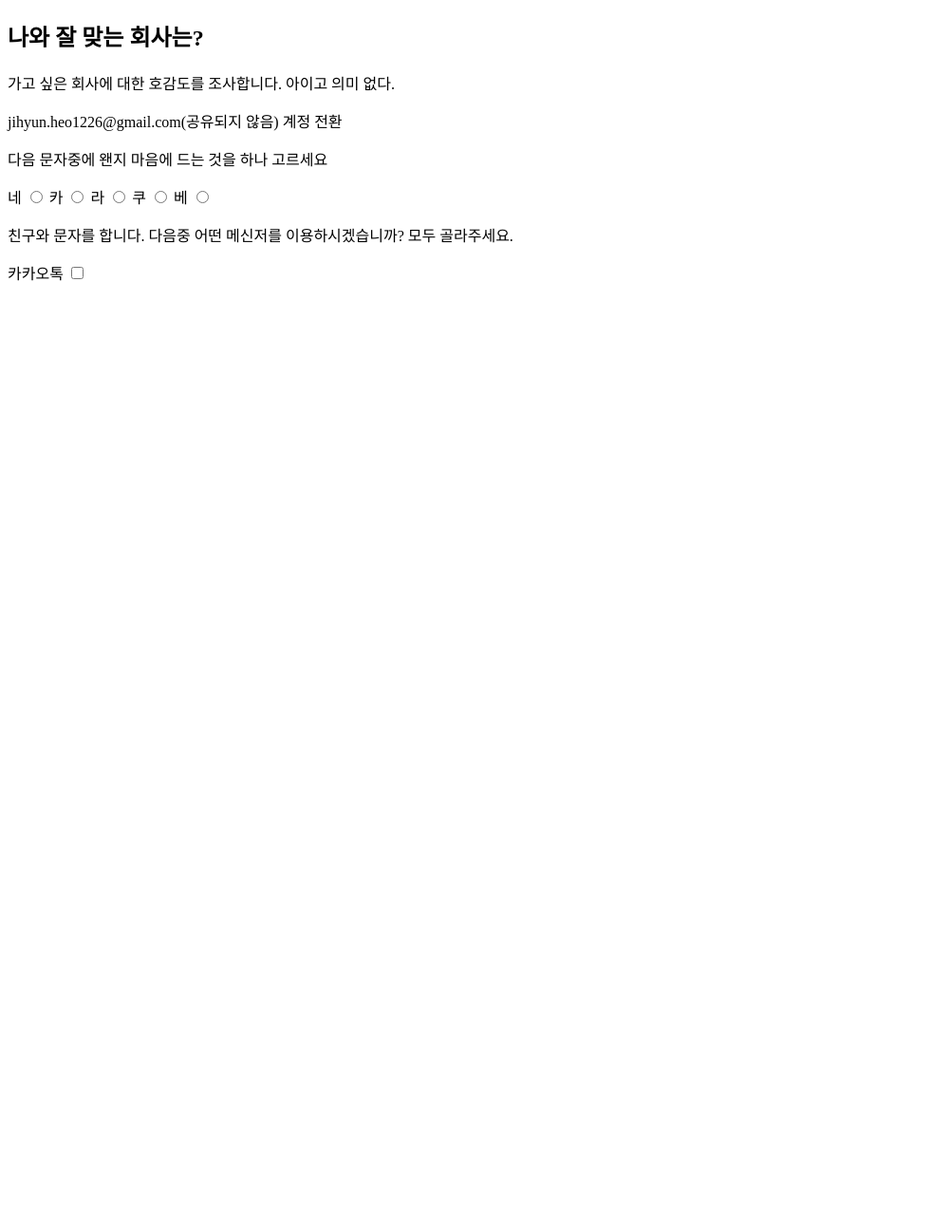
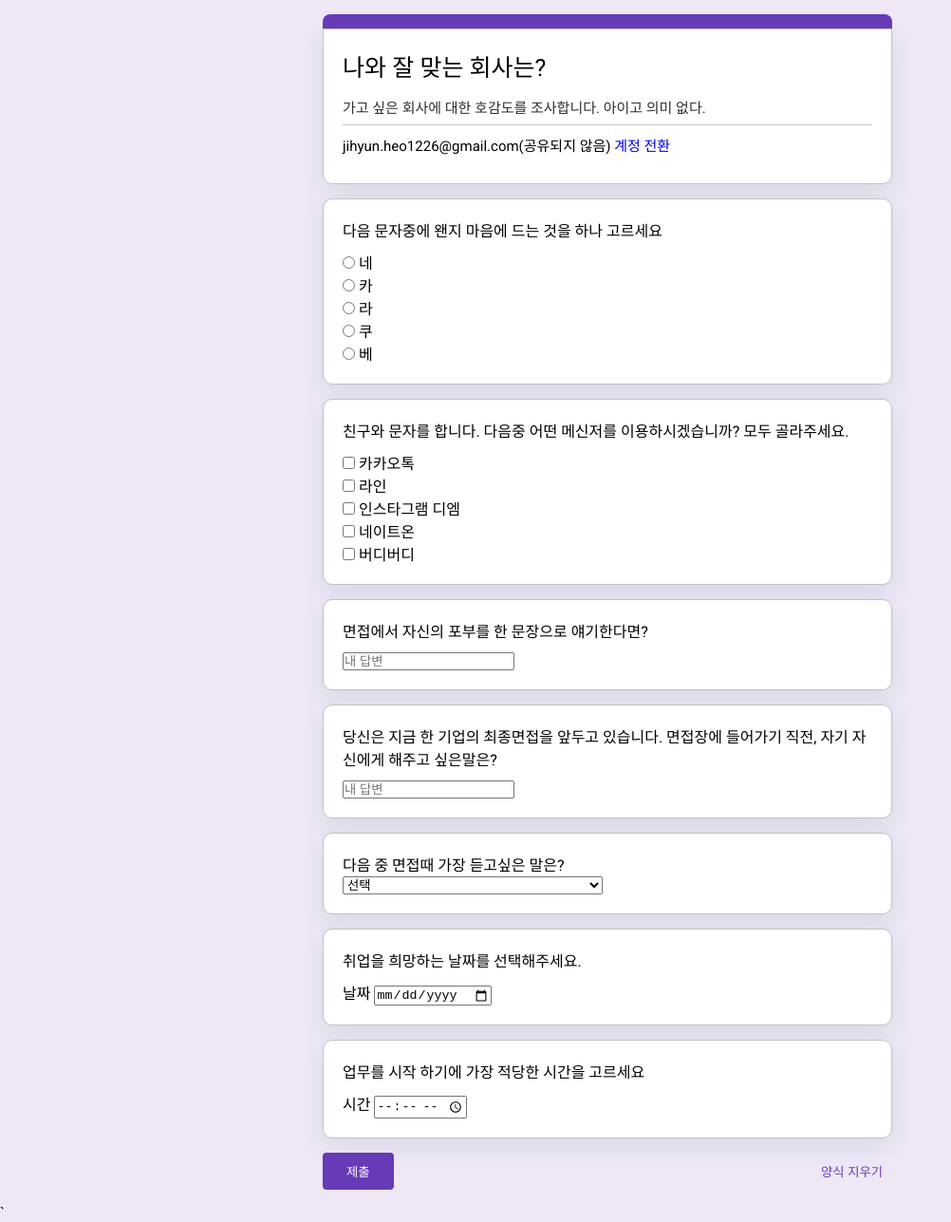
Before and after one commit to Koreanhamster/google_form, a plain HTML site: page index.html in a window 1280 px wide. Shown: the whole page at 95% size, without its empty margins (0-1002 px from the left). Before the commit the page ends 800 px from the top, so only its background shows below. Drawn offline with Linux system fonts and the light colour scheme.

Commit message:
second-commit

```diff
--- /dev/null
+++ b/index.css
@@ -0,0 +1,97 @@
+@import url("https://fonts.googleapis.com/css2?family=Roboto:ital,wght@0,300;0,400;1,300&display=swap");
+
+* {
+  margin: 0;
+  padding: 0;
+  box-sizing: border-box;
+}
+
+p {
+  padding-bottom: 10px;
+}
+
+body {
+  background-color: #ede7f6;
+  font-family: Roboto;
+}
+
+.wrapper {
+  width: 600px;
+  margin: 15px auto;
+}
+
+.header-color {
+  background-color: rgb(103, 58, 183);
+  border-top-left-radius: 8px;
+  border-top-right-radius: 8px;
+  height: 15px;
+}
+
+section .section-1 {
+  border-top-left-radius: 0;
+  border-top-right-radius: 0;
+}
+
+.between {
+  padding: 15px;
+}
+
+.section {
+  background-color: white;
+  border: 1px solid #777;
+  border-color: rgb(194, 194, 194);
+  border-radius: 10px;
+  margin-bottom: 15px;
+  padding: 20px;
+  box-shadow: rgba(149, 157, 165, 0.2) 0px 8px 24px;
+}
+
+.header {
+  font-size: 25px;
+  font-weight: 400;
+  margin-bottom: 15px;
+}
+
+.desc {
+  font-size: 15px;
+  color: rgb(46, 46, 46);
+  padding-bottom: 8px;
+  border-bottom: 1px solid rgb(194, 194, 194);
+}
+
+.desc ::after {
+  content: "";
+}
+
+.account {
+  padding-top: 10px;
+  font-size: 15px;
+}
+
+.account a:link {
+  text-decoration: none;
+}
+
+.account a:visited {
+  color: blue;
+}
+
+.btnbox {
+  display: flex;
+  justify-content: space-between;
+}
+
+.button {
+  padding: 10px 25px;
+  border: none;
+  border-radius: 4px;
+  background-color: #673ab8;
+  color: white;
+}
+
+.reset {
+  padding: 10px;
+  border: none;
+  background-color: transparent;
+  color: #673ab8;
+}
--- a/index.html
+++ b/index.html
@@ -5,40 +5,137 @@
     <meta http-equiv="X-UA-Compatible" content="IE=edge" />
     <meta name="viewport" content="width=device-width, initial-scale=1.0" />
     <title>Survey</title>
+    <link rel="stylesheet" href="index.css" />
   </head>
   <body>
-    <section>
-      <h1>나와 잘 맞는 회사는?</h1>
-      <p>가고 싶은 회사에 대한 호감도를 조사합니다. 아이고 의미 없다.</p>
-      <p>jihyun.heo1226@gmail.com(공유되지 않음) 계정 전환</p>
+    <section class="wrapper">
+      <div class="header-color"></div>
+      <section class="section section-1">
+        <h1 class="header">나와 잘 맞는 회사는?</h1>
+        <p class="desc">
+          가고 싶은 회사에 대한 호감도를 조사합니다. 아이고 의미 없다.
+        </p>
+        <p class="account">
+          jihyun.heo1226@gmail.com(공유되지 않음)
+          <a href="https://jihyun-hamster.tistory.com/">계정 전환</a>
+        </p>
       </section>
       <form action="http://127.0.0.1:5500/index.html" method="post">
-      <section>
+        <section class="section section-2">
           <p>다음 문자중에 왠지 마음에 드는 것을 하나 고르세요</p>
-
+          <div>
+            <input
+              id="naver "
+              type="radio"
+              name="company"
+              value="naver"
+              required
+            />
             <label for="naver">네</label>
-        <input id="naver " type="radio" name="company" value="naver" />
-
+          </div>
+          <div>
+            <input id="kakao " type="radio" name="company" value="kakao" />
             <label for="kakao">카</label>
-        <input id="kakao " type="radio" name="company" value="kakao" />
-
+          </div>
+          <div>
+            <input
+              id="lineplus "
+              type="radio"
+              name="company"
+              value="lineplus"
+            />
             <label for="lineplus">라</label>
-        <input id="lineplus " type="radio" name="company" value="lineplus" />
-
+          </div>
+          <div>
+            <input id="coupang " type="radio" name="company" value="coupang" />
             <label for="coupang">쿠</label>
-        <input id="coupang " type="radio" name="company" value="coupang" />
-
+          </div>
+          <div>
+            <input id="baedal " type="radio" name="company" value="baedal" />
             <label for="baedal">베</label>
-        <input id="baedal " type="radio" name="company" value="baedal" />
+          </div>
         </section>
-      <section>
+        <section class="section">
           <p>
             친구와 문자를 합니다. 다음중 어떤 메신저를 이용하시겠습니까? 모두
             골라주세요.
           </p>
-        <lable for="kakaotalk">카카오톡 </lable>
-        <input id="kakaotalk" type="checkbox" name="pick" value="kakaotalk" />
+          <div>
+            <input id="kakao-m" type="checkbox" name="pick" value="kakao-m" />
+            <lable for="kakao-m">카카오톡 </lable>
+          </div>
+          <div>
+            <input
+              id="lineplus-m"
+              type="checkbox"
+              name="pick"
+              value="lineplus-m"
+            />
+            <lable for="lineplus-m">라인 </lable>
+          </div>
+          <div>
+            <input
+              id="instagram-m"
+              type="checkbox"
+              name="pick"
+              value="instagram-m"
+            />
+            <lable for="instagram-m">인스타그램 디엠 </lable>
+          </div>
+          <div>
+            <input id="nateon-m" type="checkbox" name="pick" value="nateon-m" />
+            <lable for="nateon-m">네이트온 </lable>
+          </div>
+          <div>
+            <input
+              id="buddybuddy-m"
+              type="checkbox"
+              name="pick"
+              value="buddybuddy-m"
+            />
+            <lable for="buddybuddy-m">버디버디 </lable>
+          </div>
         </section>
+        <section class="section">
+          <p>면접에서 자신의 포부를 한 문장으로 얘기한다면?</p>
+          <input type="text" placeholder="내 답변" />
+        </section>
+        <section class="section">
+          <p>
+            당신은 지금 한 기업의 최종면접을 앞두고 있습니다. 면접장에 들어가기
+            직전, 자기 자신에게 해주고 싶은말은?
+          </p>
+
+          <input type="text" placeholder="내 답변" />
+        </section>
+        <section class="section">
+          <label for="Question">다음 중 면접때 가장 듣고싶은 말은?</label></br>
+          <select name="Question" id="Question" required>
+            <option value="">선택</option>
+            <option value="fundamental">기본기가 정말 탄탄하신데요?</option>
+            <option value="work-hard">그동안 성실히 수련해오셨네요.</option>
+            <option value="inprovment">성장 가능성이 아주 커 보여요.</option>
+            <option value="money">
+              제발 우리회사로 와주세요. 연봉 얼마면되나요
+            </option>
+          </select>
+        </section>
+        <section class="section">
+          <p>취업을 희망하는 날짜를 선택해주세요.</p>
+          <label for="date">날짜</label>
+          <input id="date" type="date" />
+        </section>
+        <section class="section">
+          <p>업무를 시작 하기에 가장 적당한 시간을 고르세요</p>
+          <label for="start-date">시간</label>
+          <input type="time" id="start-date" />
+        </section>
+        <div class="btnbox">
+          <button type="submit" class="button">제출</button>
+          <button type="reset" class="reset" >양식 지우기</button>
+        </div>
       </form>
+    </section>
   </body>
 </html>
+`
```
Lines whose indentation alone changed are shown as unchanged.
